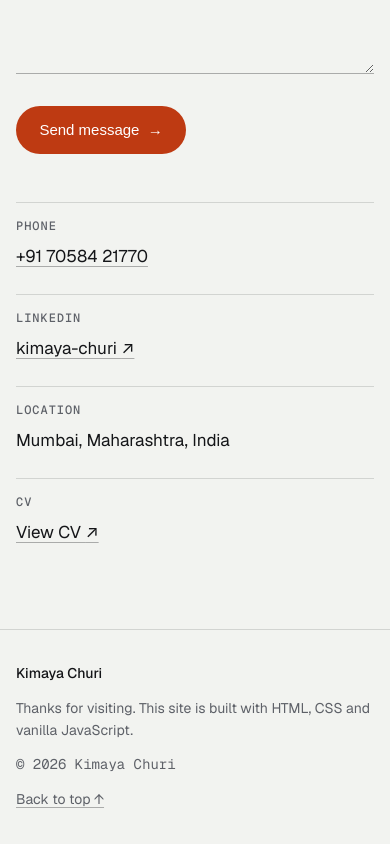
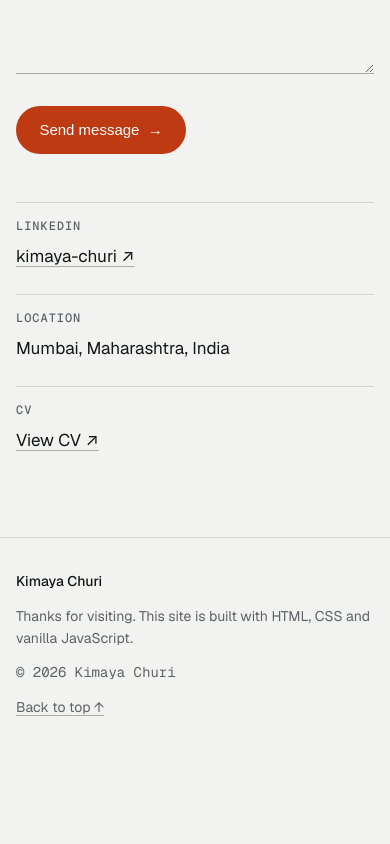
Before and after one commit to Kimayakc/Portfolio, a plain HTML site: page index.html in a window 390 px wide. Shown: the part 7046-7890 px from the top of the page. After the commit the page ends 7804 px from the top, so only its background shows below. Drawn offline with nearby package versions, Linux system fonts and the light colour scheme.

Commit message:
phone removal

```diff
--- a/index.html
+++ b/index.html
@@ -302,10 +302,7 @@
       </form>
 
       <dl class="contact-grid" data-reveal>
-        <div>
-          <dt class="label mono">Phone</dt>
-          <dd><a class="link" href="tel:+917058421770">+91 70584 21770</a></dd>
-        </div>
+
         <div>
           <dt class="label mono">LinkedIn</dt>
           <dd><a class="link" href="https://linkedin.com/in/kimaya-churi-5a05ab378" target="_blank" rel="noopener noreferrer">kimaya-churi <span aria-hidden="true">↗</span><span class="visually-hidden"> (opens in a new tab)</span></a></dd>
```
